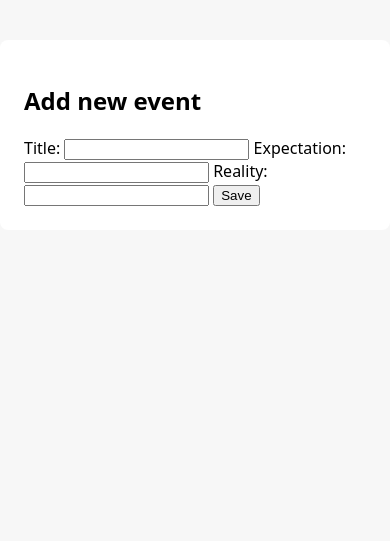
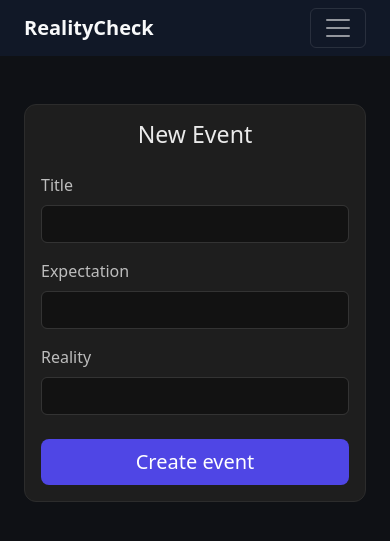
Before and after one commit to ArktizML/realitycheck, a FastAPI app: page /events/new in a window 390 px wide. Shown: the top 541 px of the page. Run offline with FastAPI, Linux system fonts and the light colour scheme.

Commit message:
feat(ui): add styled card, navbar, main page, event form.

```diff
--- a/app/api/pages.py
+++ b/app/api/pages.py
@@ -34,5 +34,5 @@ def create_event_from_form(
     reality: int = Form(...),
     db: Session = Depends(get_db),
 ):
-    create_event(db=db, event =EventCreate(title=title, expectation=expectation, reality=reality))
+    create_event(db=db, event=EventCreate(title=title, expectation=expectation, reality=reality))
     return RedirectResponse(url="/", status_code=HTTP_303_SEE_OTHER)
--- a/app/static/css/main.css
+++ b/app/static/css/main.css
@@ -1,27 +1,110 @@
 body {
-    font-family: system-ui, -apple-system, sans-serif;
-    background: #f7f7f7;
-    margin: 0;
-    padding: 0;
+    background-color: #0f1115;
+    color: #e5e7eb;
 }
 
-.container {
-    max-width: 800px;
-    margin: 40px auto;
-    background: white;
-    padding: 24px;
-    border-radius: 8px;
+.navbar {
+    background-color: #111827 !important;
 }
 
-h1 {
-    margin-top: 0;
+.card {
+    background-color: #111827;
+    color: #e5e7eb;
+    border: 1px solid #1f2933;
+    border-radius: 12px;
 }
 
-.event {
-    border-bottom: 1px solid #eee;
-    padding: 12px 0;
+.card-title {
+    color: #f9fafb;
 }
 
-.gap {
+a {
+    color: #93c5fd;
+}
+
+a:hover {
+    color: #4f46e5 !important;
+}
+
+.container,
+.container-fluid {
+    background-color: transparent;
+}
+
+.table {
+    color: #e6edf3;
+}
+
+.table th,
+.table td {
+    background-color: transparent !important;
+}
+
+.table-striped > tbody > tr:nth-of-type(odd) {
+    background-color: rgba(255, 255, 255, 0.03);
+}
+
+.event-card {
+    background-color: #1d1c30;
+    color: #eaeaea;
+    border: 1px solid #2c2c2c;
+    transition: transform 0.2s ease, box-shadow 0.2s ease;
+}
+
+.event-card:hover {
+    transform: translateY(-4px);
+    box-shadow: 0 10px 25px rgba(0, 0, 0, 0.4);
+}
+
+.event-card .card-footer {
+    background-color: #3b37b0;
+    border-top: 1px solid #2c2c2c;
+    color: rgb(180, 180, 180) !important;
+}
+
+.event-card .card-footer a:hover {
+    color: black !important;
+}
+
+.gap-good {
+    color: #4caf50;
     font-weight: bold;
 }
+
+.gap-bad {
+    color: #f44336;
+    font-weight: bold;
+}
+
+.form-card {
+    background-color: #1e1e1e;
+    border: 1px solid #2c2c2c;
+    color: #eaeaea;
+}
+
+.form-card .form-label {
+    color: #bdbdbd;
+    font-weight: 500;
+}
+
+.form-card .form-control {
+    background-color: #121212;
+    border: 1px solid #333;
+    color: #eaeaea;
+}
+
+.form-card .form-control:focus {
+    background-color: #121212;
+    color: #fff;
+    border-color: #4f46e5;
+    box-shadow: none;
+}
+
+.form-card .btn-primary {
+    background-color: #4f46e5;
+    border: none;
+}
+
+.form-card .btn-primary:hover {
+    background-color: #4338ca;
+}
--- a/app/templates/base.html
+++ b/app/templates/base.html
@@ -3,11 +3,42 @@
 <head>
     <meta charset="UTF-8">
     <title>{% block title %}RealityCheck{% endblock %}</title>
+
+    <!-- Bootstrap 5 -->
+    <link href="https://cdn.jsdelivr.net/npm/bootstrap@5.3.2/dist/css/bootstrap.min.css" rel="stylesheet">
+
+    <!-- Custom CSS -->
     <link rel="stylesheet" href="{{ url_for('static', path='css/main.css') }}">
+
 </head>
 <body>
-<div class="container">
+
+<nav class="navbar navbar-expand-lg bg-dark navbar-dark">
+    <div class="container-fluid px-4">
+        <a class="navbar-brand fw-bold text-light" href="/">RealityCheck</a>
+
+        <button class="navbar-toggler" type="button" data-bs-toggle="collapse"
+                data-bs-target="#navbarNav">
+            <span class="navbar-toggler-icon"></span>
+        </button>
+
+        <div class="collapse navbar-collapse" id="navbarNav">
+            <ul class="navbar-nav ms-auto">
+                <li class="nav-item">
+                    <a class="nav-link text-light" href="/events">Events</a>
+                </li>
+                <li class="nav-item">
+                    <a class="nav-link text-light" href="/events/new">Add Event</a>
+                </li>
+            </ul>
+        </div>
+    </div>
+</nav>
+
+<main class="container my-4">
     {% block content %}{% endblock %}
-</div>
+</main>
+
+<script src="https://cdn.jsdelivr.net/npm/bootstrap@5.3.2/dist/js/bootstrap.bundle.min.js"></script>
 </body>
 </html>
--- a/app/templates/event_form.html
+++ b/app/templates/event_form.html
@@ -1,24 +1,71 @@
 {% extends "base.html" %}
 
+{% block title %}Events | RealityCheck{% endblock %}
+
 {% block content %}
-<h2>Add new event</h2>
 
-<form method="post" action="/events/new">
-    <label>
-        Title:
-        <input type="text" name="title" required>
-    </label>
+<div class="container mt-5">
+    <div class="row justify-content-center">
+        <div class="col-md-8 col-lg-6">
 
-    <label>
-        Expectation:
-        <input type="number" name="expectation" required>
-    </label>
+            <div class="card form-card">
+                <div class="card-body">
+                    <h3 class="mb-4 text-center">
+                        {% if event %}
+                            Edit Event
+                        {% else %}
+                            New Event
+                        {% endif %}
+                    </h3>
 
-    <label>
-        Reality:
-        <input type="number" name="reality" required>
-    </label>
+                    <form method="post">
+                        <div class="mb-3">
+                            <label class="form-label">Title</label>
+                            <input
+                                type="text"
+                                name="title"
+                                class="form-control"
+                                value="{{ event.title if event else '' }}"
+                                required
+                            >
+                        </div>
 
-    <button type="submit">Save</button>
-</form>
+                        <div class="mb-3">
+                            <label class="form-label">Expectation</label>
+                            <input
+                                type="number"
+                                name="expectation"
+                                class="form-control"
+                                value="{{ event.expectation if event else '' }}"
+                                required
+                            >
+                        </div>
+
+                        <div class="mb-4">
+                            <label class="form-label">Reality</label>
+                            <input
+                                type="number"
+                                name="reality"
+                                class="form-control"
+                                value="{{ event.reality if event else '' }}"
+                                required
+                            >
+                        </div>
+
+                        <div class="d-grid">
+                            <button type="submit" class="btn btn-primary btn-lg">
+                                {% if event %}
+                                    Save changes
+                                {% else %}
+                                    Create event
+                                {% endif %}
+                            </button>
+                        </div>
+                    </form>
+                </div>
+            </div>
+
+        </div>
+    </div>
+</div>
 {% endblock %}
```
Also changed, not shown: app/templates/events.html (+29 -8 lines), events.db.
